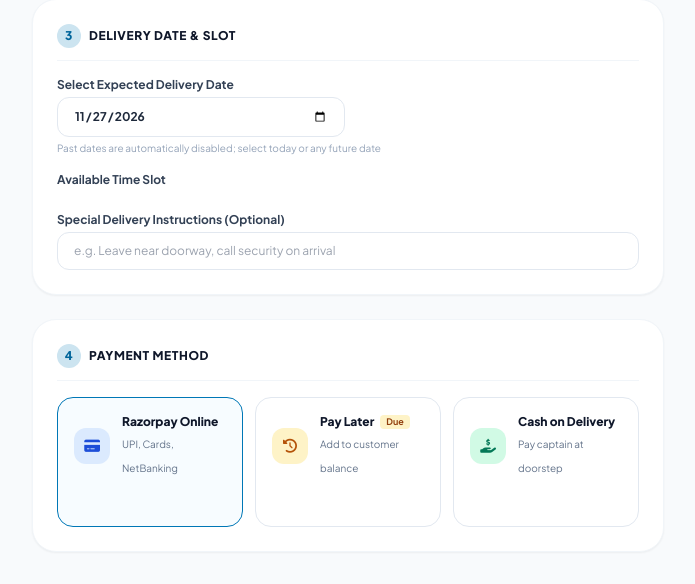
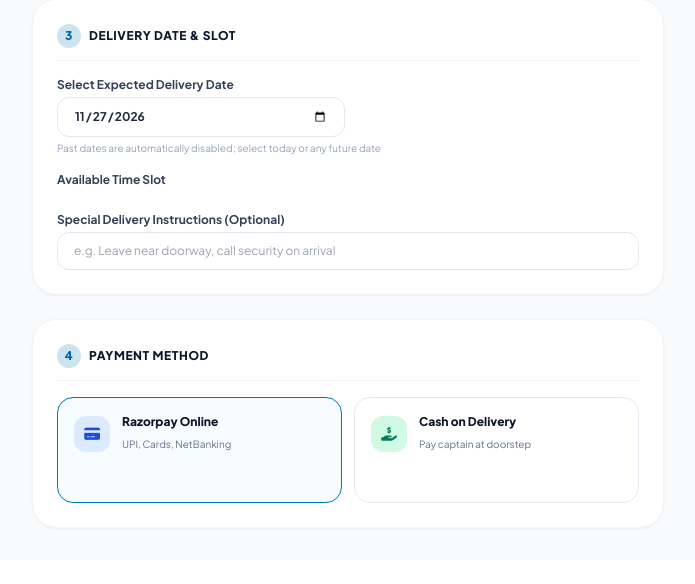
Before and after one commit to sureshp1487/oswatersupply, a Laravel app: template resources/views/customer/book.blade.php in a window 1280 px wide. Shown: the part 778-1362 px from the top of the page, without its empty margins (128-823 px from the left). After the commit the page ends 1307 px from the top, so only its background shows below. Run offline with Laravel 12, Linux system fonts and the light colour scheme; the template is opened without the code that fills it, so the values that code supplies are empty; data comes from the database, SQL or seed files in the repository; some libraries are stand-ins or nearby versions.

Commit message:
remove the pay later

```diff
--- a/app/Http/Controllers/Customer/CustomerController.php
+++ b/app/Http/Controllers/Customer/CustomerController.php
@@ -93,7 +93,7 @@ class CustomerController extends Controller
             'address_id' => ['required', 'exists:addresses,id'],
             'expected_delivery_date' => ['required', 'date', 'after_or_equal:today'],
             'delivery_slot_id' => ['required', 'exists:delivery_slots,id'],
-            'payment_method' => ['required', 'in:razorpay,cod,pay_later'],
+            'payment_method' => ['required', 'in:razorpay,cod'],
             'delivery_instructions' => ['nullable', 'string', 'max:500'],
             // Razorpay verify attributes if payment_method is razorpay
             'razorpay_payment_id' => ['nullable', 'string'],
--- a/app/Http/Controllers/Customer/SubscriptionController.php
+++ b/app/Http/Controllers/Customer/SubscriptionController.php
@@ -52,7 +52,7 @@ class SubscriptionController extends Controller
             'address_id' => ['required', 'exists:addresses,id'],
             'start_date' => ['required', 'date', 'after_or_equal:today'],
             'preferred_weekday' => ['nullable', 'string', 'in:monday,tuesday,wednesday,thursday,friday,saturday,sunday'],
-            'payment_method' => ['required', 'in:cod,pay_later,razorpay'],
+            'payment_method' => ['required', 'in:cod,razorpay'],
             'special_instructions' => ['nullable', 'string', 'max:500'],
         ], [
             'plan_id.required' => 'Please select a subscription plan.',
--- a/resources/views/admin/dues/index.blade.php
+++ b/resources/views/admin/dues/index.blade.php
@@ -10,7 +10,7 @@
         <div>
             <span class="text-xs uppercase tracking-wider text-rose-200 font-extrabold block">Total Business Receivables</span>
             <h2 class="text-3xl font-black mt-1">₹{{ number_format($totalOutstandingAcrossBusiness, 2) }}</h2>
-            <p class="text-xs text-rose-100 mt-1">Total pending dues across all Pay Later orders</p>
+            <p class="text-xs text-rose-100 mt-1">Total pending dues across all outstanding orders</p>
         </div>
 
         <div class="flex items-center space-x-2">
--- a/resources/views/admin/orders/detail.blade.php
+++ b/resources/views/admin/orders/detail.blade.php
@@ -139,7 +139,7 @@
                 </div>
             </div>
 
-            <!-- Offline Payment Recording Form (For Pay Later / Due Orders) -->
+            <!-- Offline Payment Recording Form (For Outstanding Due Orders) -->
             @if($order->due_amount > 0)
             <div class="bg-amber-50 border border-amber-200 rounded-3xl p-6 shadow-sm space-y-4">
                 <div>
--- a/resources/views/customer/book.blade.php
+++ b/resources/views/customer/book.blade.php
@@ -194,7 +194,7 @@
                 </div>
             </div>
 
-            <!-- 4. Payment Method Selection (Razorpay, COD, Pay Later) -->
+            <!-- 4. Payment Method Selection (Razorpay, COD) -->
             <div class="bg-white rounded-3xl p-5 sm:p-6 border border-slate-100 shadow-sm space-y-4">
                 <div class="border-b border-slate-100 pb-3">
                     <h3 class="text-xs font-extrabold text-slate-900 uppercase tracking-wider flex items-center space-x-2">
@@ -203,7 +203,7 @@
                     </h3>
                 </div>
 
-                <div class="grid grid-cols-1 sm:grid-cols-3 gap-3">
+                <div class="grid grid-cols-1 sm:grid-cols-2 gap-3">
                     <!-- Razorpay Online -->
                     <label class="block cursor-pointer">
                         <input type="radio" name="payment_method" value="razorpay" class="peer hidden" checked>
@@ -215,28 +215,6 @@
                                 <div>
                                     <span class="text-xs font-extrabold text-slate-900 block">Razorpay Online</span>
                                     <span class="text-[10px] text-slate-500">UPI, Cards, NetBanking</span>
-                                </div>
-                            </div>
-                            <div class="text-right">
-                                <i class="fa-solid fa-circle-check text-ocean-600 peer-checked:opacity-100 opacity-0 transition text-sm"></i>
-                            </div>
-                        </div>
-                    </label>
-
-                    <!-- Pay Later / Outstanding Due -->
-                    <label class="block cursor-pointer">
-                        <input type="radio" name="payment_method" value="pay_later" class="peer hidden">
-                        <div class="p-4 rounded-2xl border border-slate-200 peer-checked:border-ocean-600 peer-checked:bg-sky-50/50 flex flex-col justify-between transition h-full">
-                            <div class="flex items-center space-x-3 mb-2">
-                                <div class="w-9 h-9 rounded-xl bg-amber-100 text-amber-700 flex items-center justify-center text-sm shrink-0">
-                                    <i class="fa-solid fa-clock-rotate-left"></i>
-                                </div>
-                                <div>
-                                    <div class="flex items-center space-x-1.5">
-                                        <span class="text-xs font-extrabold text-slate-900">Pay Later</span>
-                                        <span class="bg-amber-100 text-amber-800 text-[9px] font-bold px-1.5 py-0.2 rounded">Due</span>
-                                    </div>
-                                    <span class="text-[10px] text-slate-500">Add to customer balance</span>
                                 </div>
                             </div>
                             <div class="text-right">
@@ -723,7 +701,7 @@ $(document).ready(function() {
         if (paymentMethod === 'razorpay') {
             initiateRazorpayOrder(items, selectedAddress, expectedDate, slotId, instructions);
         } else {
-            // Direct submission for COD or Pay Later
+            // Direct submission for COD
             submitOrderPayload({
                 items: items,
                 address_id: selectedAddress,
--- a/resources/views/customer/order_detail.blade.php
+++ b/resources/views/customer/order_detail.blade.php
@@ -170,7 +170,7 @@
         @endif
     </div>
 
-    <!-- Payment & Pay Later Due Handling -->
+    <!-- Payment & Outstanding Due Handling -->
     <div class="bg-white rounded-2xl p-4 border border-slate-100 shadow-sm space-y-3">
         <div class="flex items-center justify-between">
             <h4 class="text-xs uppercase font-extrabold tracking-wider text-slate-900">Payment Status</h4>
--- a/resources/views/customer/payments.blade.php
+++ b/resources/views/customer/payments.blade.php
@@ -45,7 +45,7 @@
         <!-- Unpaid Orders Section -->
         <div class="space-y-3">
             <div class="flex items-center justify-between">
-                <h3 class="text-xs uppercase font-extrabold tracking-wider text-slate-900">Unpaid / Pay Later Orders</h3>
+                <h3 class="text-xs uppercase font-extrabold tracking-wider text-slate-900">Unpaid / Outstanding Orders</h3>
                 <span class="text-xs text-slate-400 font-semibold">{{ $unpaidOrders->count() }} Orders Pending</span>
             </div>
 
--- a/resources/views/driver/dashboard.blade.php
+++ b/resources/views/driver/dashboard.blade.php
@@ -314,7 +314,7 @@
             showCancelButton: true,
             showDenyButton: true,
             confirmButtonText: '<i class="fa-solid fa-circle-check mr-1"></i> Collect Cash & Mark Delivered',
-            denyButtonText: '<i class="fa-solid fa-clock mr-1"></i> Mark Delivered (Pay Later / Due)',
+            denyButtonText: '<i class="fa-solid fa-clock mr-1"></i> Mark Delivered (Unpaid Due)',
             cancelButtonText: 'Cancel',
             buttonsStyling: false,
             customClass: {
--- a/resources/views/welcome.blade.php
+++ b/resources/views/welcome.blade.php
@@ -99,7 +99,7 @@
           "name": "What payment modes are supported for water can delivery?",
           "acceptedAnswer": {
             "@type": "Answer",
-            "text": "We support Razorpay Online (UPI, Google Pay, PhonePe, Cards, NetBanking), Cash on Delivery (COD) at your doorstep, and Pay Later for approved corporate monthly credit accounts."
+            "text": "We support Razorpay Online (UPI, Google Pay, PhonePe, Cards, NetBanking) and Cash on Delivery (COD) at your doorstep."
           }
         },
         {
@@ -476,7 +476,7 @@
                         <div>
                             <h3 class="text-base font-extrabold text-slate-900 group-hover:text-[#0077b6] transition-colors">Confirm your order</h3>
                             <p class="text-xs text-slate-500 leading-relaxed mt-2 font-normal">
-                                Choose to pay online via Razorpay, Cash on Delivery (COD), or Pay Later with approved customer credit terms.
+                                Choose to pay online via Razorpay or Cash on Delivery (COD) at your doorstep.
                             </p>
                         </div>
                     </div>
@@ -917,7 +917,7 @@
                         <span class="text-[#0077b6] transition group-open:rotate-180"><i class="fa-solid fa-chevron-down text-xs"></i></span>
                     </summary>
                     <p class="mt-3 text-xs text-slate-600 leading-relaxed">
-                        Yes. We support Cash on Delivery (COD), UPI (GPay, PhonePe, Paytm), and instant Razorpay online payments. You can also pay later if your account has an approved monthly credit balance.
+                        Yes. We support Cash on Delivery (COD), UPI (GPay, PhonePe, Paytm), and instant Razorpay online payments at your doorstep.
                     </p>
                 </details>
 
```
Also changed, not shown: resources/views/customer/subscriptions/index.blade.php (+2 -6 lines).
